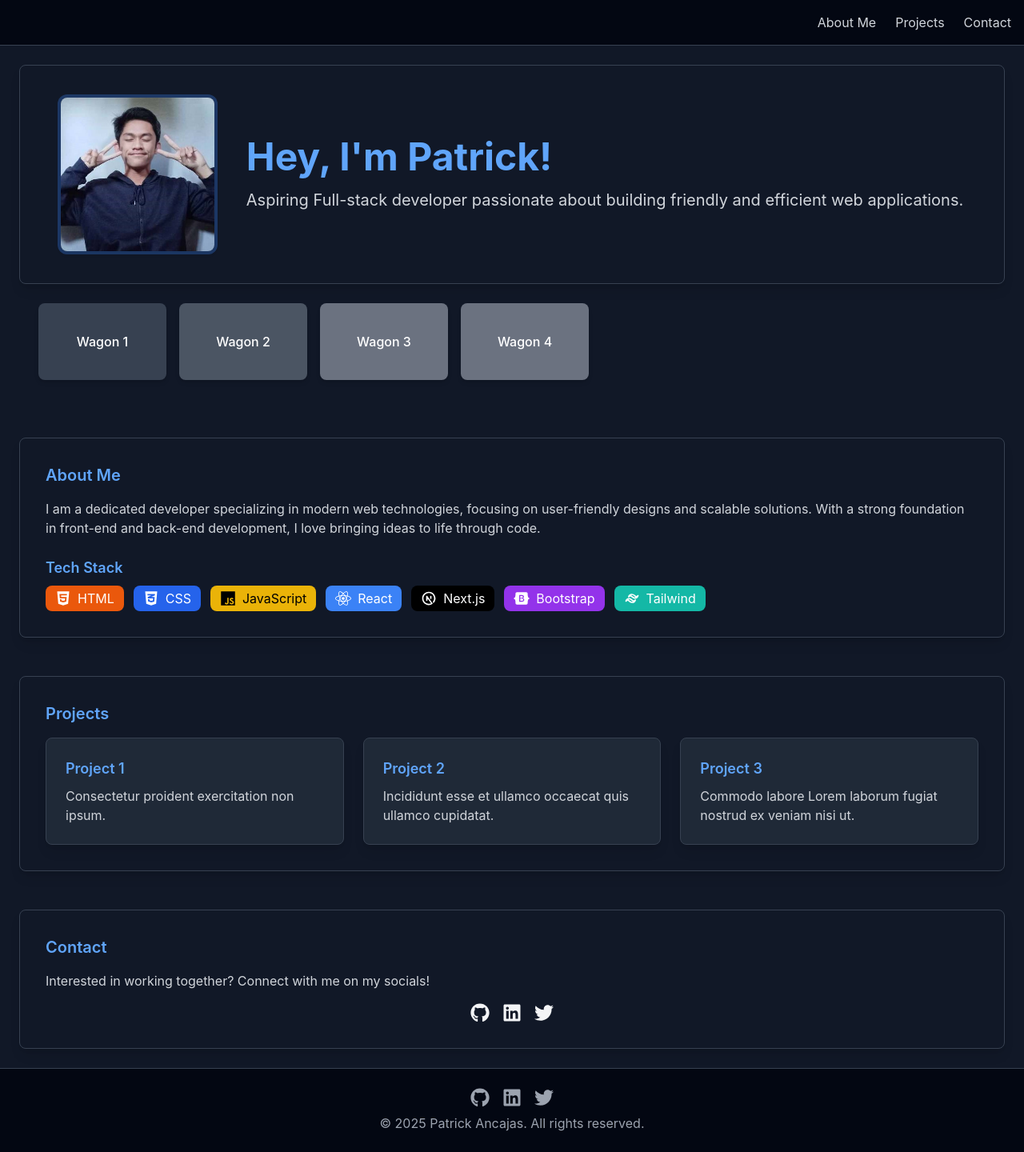
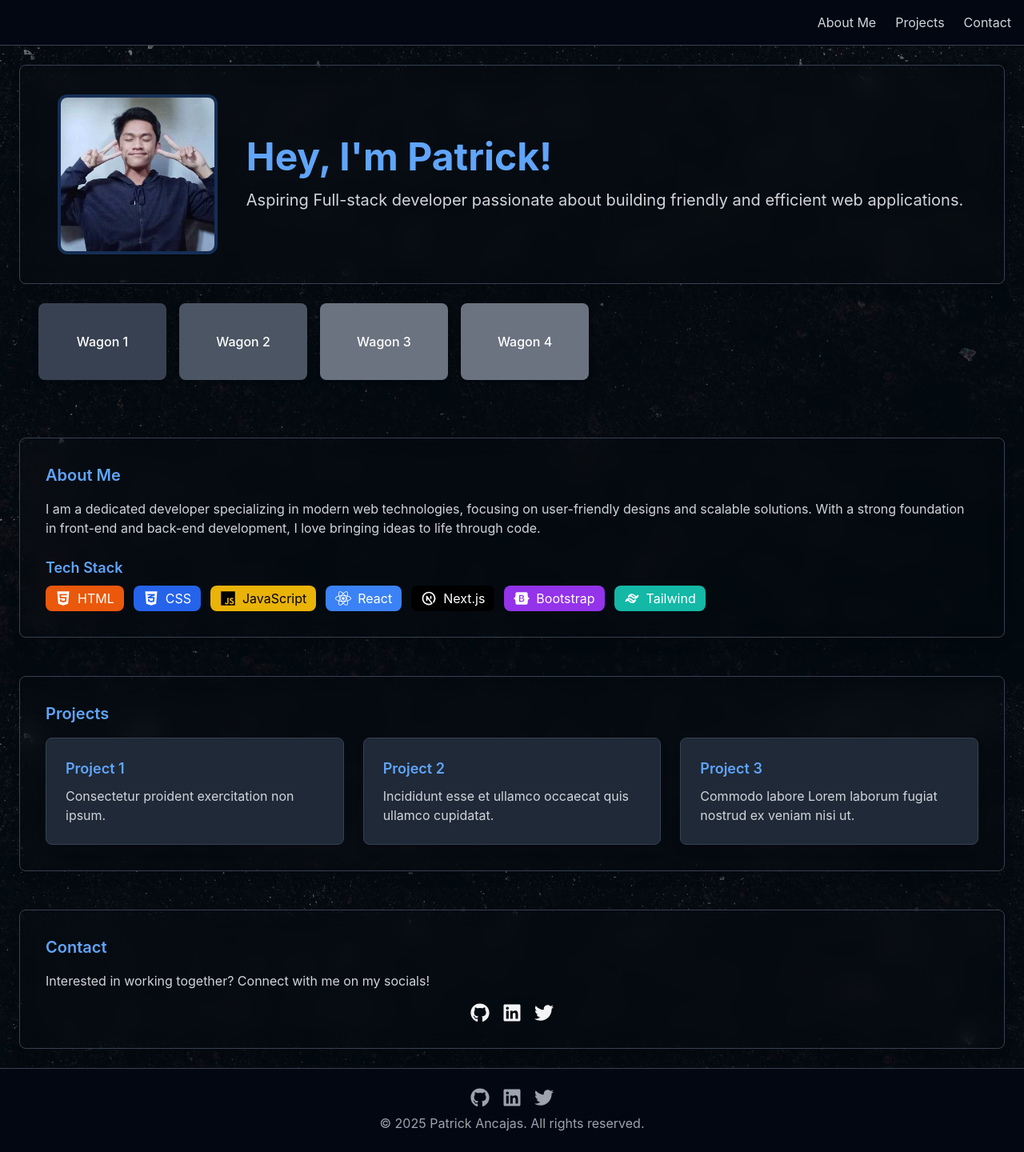
Before and after one commit to JohnPatrickAncajas/portfolio, a Next.js app: page / in a window 1280 px wide. Shown: the whole page at 80% size. Built offline with nearby package versions, Linux system fonts and the light colour scheme.

Commit message:
Version 0.15

```diff
--- a/src/app/globals.css
+++ b/src/app/globals.css
@@ -16,6 +16,7 @@
 
 body {
   color: var(--foreground);
-  background: var(--background);
+  background: var(--background) url('/images/stars.png') no-repeat center center fixed;
+  background-size: cover;
   font-family: 'Inter', sans-serif;
 }
--- a/src/app/page.js
+++ b/src/app/page.js
@@ -4,7 +4,7 @@ import Image from "next/image";
 
 export default function Home() {
   return (
-    <div className="min-h-screen flex flex-col overflow-hidden font-inter bg-gray-900 text-gray-100">
+    <div className="min-h-screen flex flex-col overflow-hidden font-inter text-gray-100">
       <nav className="w-full bg-gray-950 backdrop-blur-md z-10 p-4 border-b border-gray-700">
         <div className="container mx-auto flex justify-between items-center">
           <ul className="flex gap-6 items-end ml-auto text-gray-300">
@@ -16,7 +16,8 @@ export default function Home() {
       </nav>
 
       <main className="flex-grow p-6 container mx-auto">
-        <div className="relative flex flex-col md:flex-row items-center justify-center bg-gradient-to-r from-gray-850 via-gray-800 to-gray-850 p-10 rounded-lg shadow-lg border border-gray-700 animate-fadeIn">
+      <div className="relative flex flex-col md:flex-row items-center justify-center bg-gradient-to-r from-gray-850 via-gray-800 to-gray-850 p-10 rounded-lg shadow-lg border border-gray-700 animate-fadeIn backdrop-blur-md bg-opacity-30">
+
           <Image
             src="/images/PatrickAncajasProfile.jpg"
             alt="Profile"
@@ -45,7 +46,7 @@ export default function Home() {
           </div>
         </div>
 
-        <section id="about" className="bg-gray-850 p-8 rounded-lg shadow-lg border border-gray-700 mt-12">
+        <section id="about" className="bg-gray-850 p-8 rounded-lg shadow-lg border border-gray-700 mt-12 backdrop-blur-md bg-opacity-30">
           <h2 className="text-xl font-semibold text-blue-400 mb-4">About Me</h2>
           <p className="text-gray-300">I am a dedicated developer specializing in modern web technologies, focusing on user-friendly designs and scalable solutions. With a strong foundation in front-end and back-end development, I love bringing ideas to life through code.</p>
           <div className="mt-6">
@@ -76,7 +77,7 @@ export default function Home() {
           </div>
         </section>
 
-        <section id="projects" className="bg-gray-850 p-8 rounded-lg shadow-lg border border-gray-700 mt-12">
+        <section id="projects" className="bg-gray-850 p-8 rounded-lg shadow-lg border border-gray-700 mt-12 backdrop-blur-md bg-opacity-30">
           <h2 className="text-xl font-semibold text-blue-400 mb-4">Projects</h2>
           <div className="grid grid-cols-1 md:grid-cols-2 lg:grid-cols-3 gap-6">
             <div className="bg-gray-800 p-6 rounded-lg shadow-lg border border-gray-700">
@@ -94,7 +95,7 @@ export default function Home() {
           </div>
         </section>
 
-        <section id="contact" className="bg-gray-850 p-8 rounded-lg shadow-lg border border-gray-700 mt-12">
+        <section id="contact" className="bg-gray-850 p-8 rounded-lg shadow-lg border border-gray-700 mt-12 backdrop-blur-md bg-opacity-30">
           <h2 className="text-xl font-semibold text-blue-400 mb-4">Contact</h2>
           <p className="text-gray-300 mb-4">Interested in working together? Connect with me on my socials!</p>
           <div className="flex justify-center gap-4">
```
Also changed, not shown: public/images/stars.png (added). Lines whose indentation alone changed are shown as unchanged.
